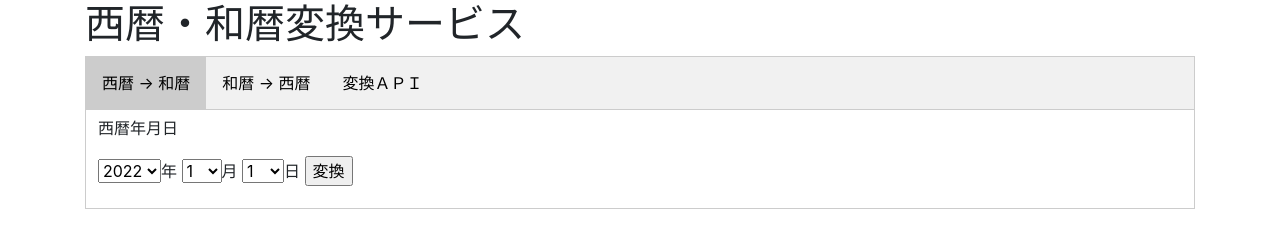
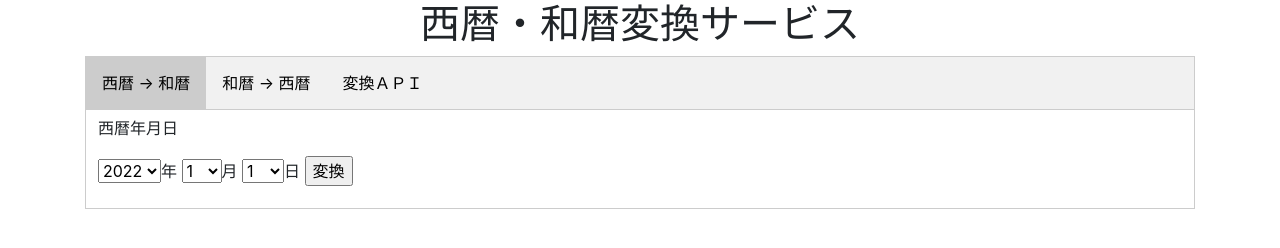
Before and after one commit to AinoMegumi/-CalendarServer, a website: page wwwroot/index.html in a window 1280 px wide. Drawn offline with nearby package versions, Linux system fonts and the light colour scheme; no server answers.

Commit message:
move title to header

```diff
--- a/wwwroot/index.html
+++ b/wwwroot/index.html
@@ -16,8 +16,12 @@
     <script src="./js/index.js"></script>
 </head>
 <body>
+    <header>
+        <div align="center">
+            <h1>西暦・和暦変換サービス</h1>
+        </div>
+    </header>
     <div class="container">
-        <h1>西暦・和暦変換サービス</h1>
         <div class="tab">
             <button class="tablinks" onclick="openTab(event, 'anno_to_jp')" id="defaultOpen">西暦 -> 和暦</button>
             <button class="tablinks" onclick="openTab(event, 'jp_to_anno')">和暦 -> 西暦</button>
```
